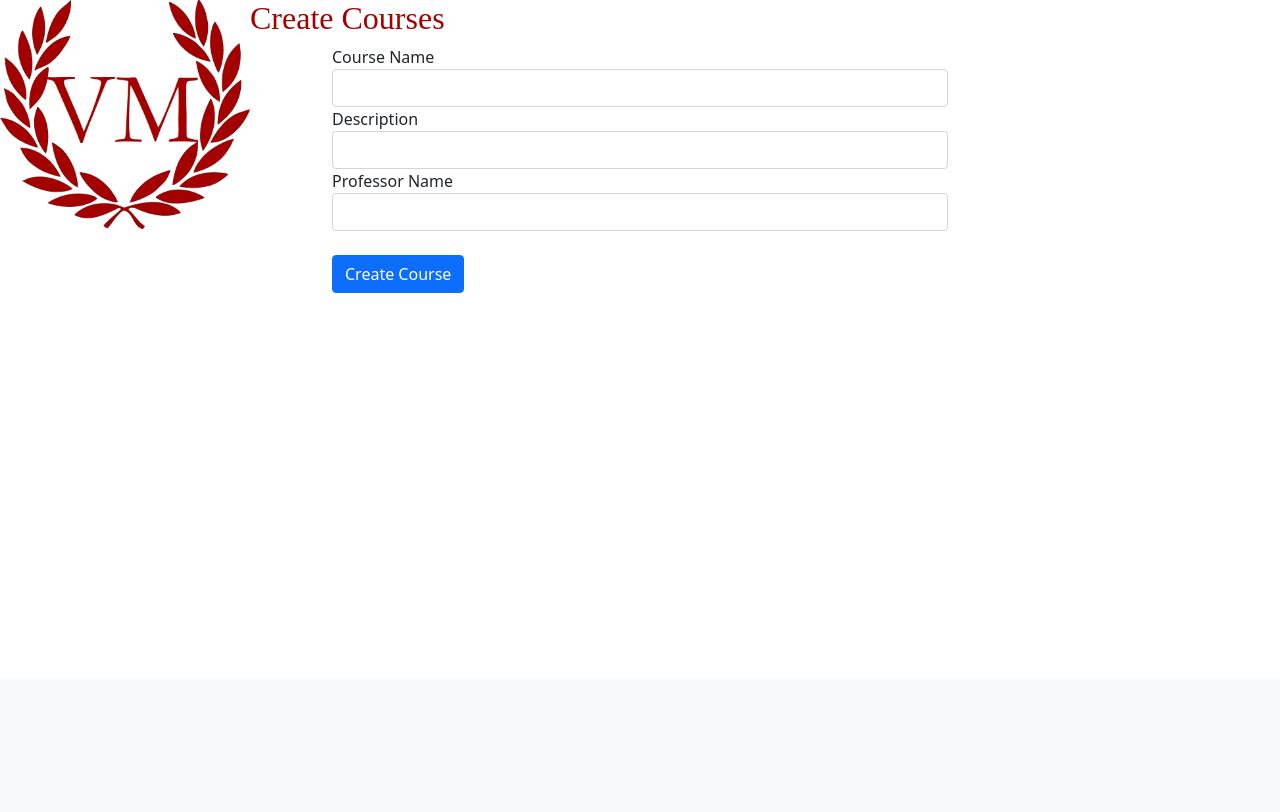
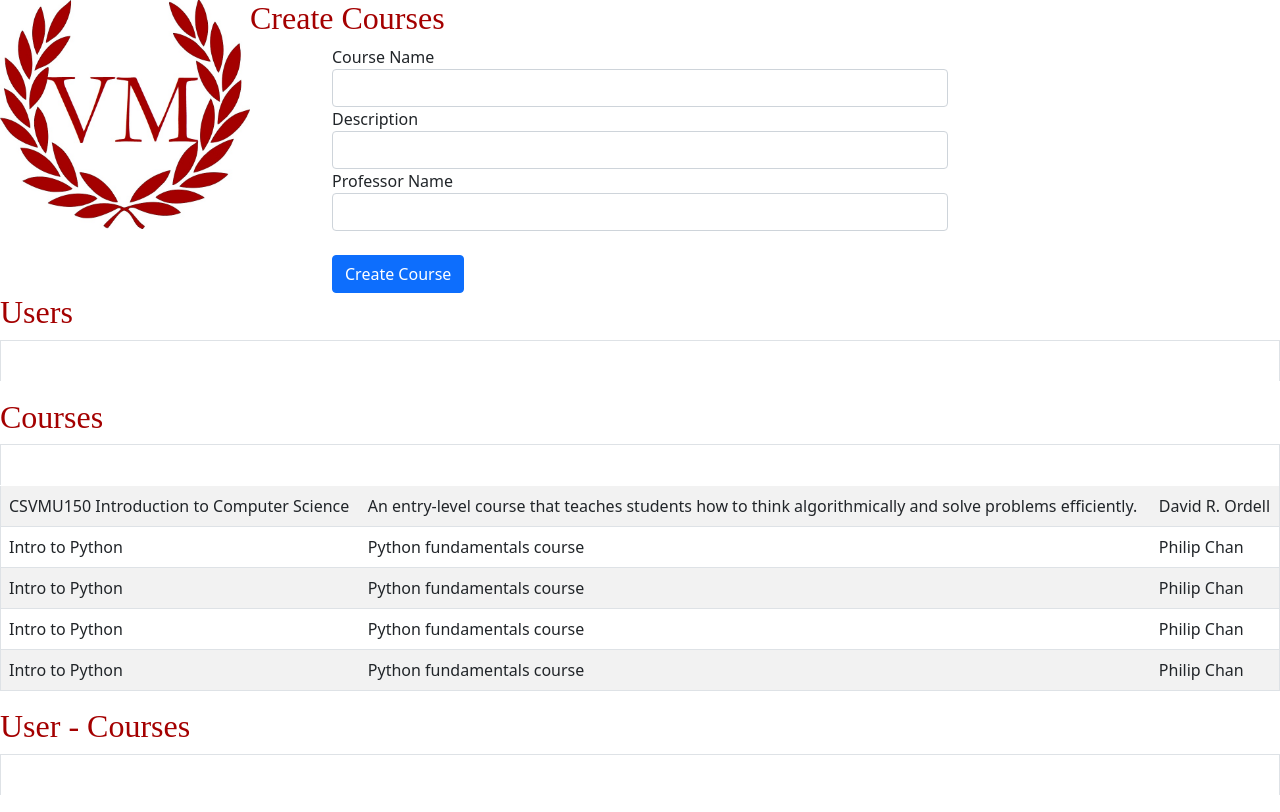
Before and after one commit to kimmiev214/CourseRegistrationWebsite, a Flask app: page /admincourses/ in a window 1280 px wide. Shown: the part 121-933 px from the top of the page. Before the commit the page ends 414 px from the top, so only its background shows below. Run offline with Flask 2, Linux system fonts and the light colour scheme; data comes from the database, SQL or seed files in the repository; both versions use the stored data as it was after the commit; lists and menus that the app fills with data are empty; parts of the project's set-up code (start-up, migrations or seed data) failed here and were passed over.

Commit message:
created tables in admin and courses that reflect properly

```diff
--- a/vmuniversity_flask/VMUniversity.py
+++ b/vmuniversity_flask/VMUniversity.py
@@ -4,7 +4,7 @@ This is a flask program to create a course registration website for a hypothetic
 #imports
 from vmuniversity_flask import app, db, bcrypt
 from vmuniversity_flask.forms import RegistrationForm, LoginForm, AdminForm, CreateCourseForm
-from vmuniversity_flask.models import User, Course
+from vmuniversity_flask.models import User, Course, user_course
 from flask import redirect, render_template, url_for, flash
 import re
 from flask_login import  login_user, logout_user, current_user
@@ -63,22 +63,13 @@ def welcome():
     '''This creates the welcome webpage'''
     #returns the render
     return render_template('welcome.html', title='Welcome Page')
-headings = ('Course Number','Title','Options')
-data = (
-    ('CSVMU150','Introduction to Computer Science'),
-    ('CSVMU160','Introduction to Python'),
-    ('CSVMU200','Intermediate Programming'),
-    ('CSVMU310','Introduction to Data Structures'),
-    ('CSVMU332','History of Technology Innovation'),
-    ('CSVMU415','Computer Graphics'),
-    ('CSVMU425','Compiler Theory and Design'),
-    ('CSVMU490','Projects and Trends in Computer Science')
-    )
+
 @app.route('/courses/')
 def courses():
     '''This creates the courses webpage'''
+    courses = Course.query
     #returns the render
-    return render_template('courses.html', title='Course Page', headings = headings, data = data)
+    return render_template('courses.html', title='Course Page', courses=courses)
 
 @app.route('/studentaccount/')
 def studentaccount():
@@ -90,13 +81,16 @@ def studentaccount():
 def admincourses():
     '''This creates the admin webpage'''
     form=CreateCourseForm()
+
+    users = User.query
+    courses = Course.query
     if form.validate_on_submit():
         course=Course(name=form.name.data, description=form.description.data, professor=form.professor.data)
         db.session.add(course)
         db.session.commit()
         flash(f'Course created successfully for {form.name.data}', category='success')
     #returns the render
-    return render_template('admincourses.html', title='Admin Access Page', form=form)
+    return render_template('admincourses.html', title='Admin Access Page', form=form, users=users, courses=courses)
 
 def password_okay(password):
     '''This method uses regex to check the password to meet criteria'''
--- a/vmuniversity_flask/templates/admincourses.html
+++ b/vmuniversity_flask/templates/admincourses.html
@@ -44,4 +44,60 @@
     </div>
   </form>
 </div>
+
+<h2>Users</h2>
+<table id="data" class="table table-striped">
+  <thead>
+    <tr>
+      <th>Name</th>
+      <th>Email</th>
+    </tr>
+  </thead>
+  <tbody>
+    {% for user in users %}
+      <tr>
+        <td>{{ user.username }}</td>
+        <td>{{ user.email }}</td>
+      </tr>
+    {% endfor %}
+  </tbody>
+</table>
+
+
+<h2>Courses</h2>
+<table id="data" class="table table-striped">
+  <thead>
+    <tr>
+      <th>Name</th>
+      <th>Email</th>
+    </tr>
+  </thead>
+  <tbody>
+    {% for course in courses %}
+      <tr>
+        <td>{{ course.name }}</td>
+        <td>{{ course.description}}</td>
+        <td>{{ course.professor}}</td>
+      </tr>
+    {% endfor %}
+  </tbody>
+</table>
+
+<h2>User - Courses</h2>
+<table id="data" class="table table-striped">
+  <thead>
+    <tr>
+      <th>Name</th>
+      <th>Email</th>
+    </tr>
+  </thead>
+  <tbody>
+    {% for usercourse in usercourses %}
+      <tr>
+        <td>{{ user.name }}</td>
+        <td>{{ course.name}}</td>
+      </tr>
+    {% endfor %}
+  </tbody>
+</table>
 {% endblock %}
```
Also changed, not shown: vmuniversity_flask/models.py (+7 -0 lines), vmuniversity_flask/templates/administration.html (+7 -0 lines), vmuniversity_flask/templates/courses.html (+18 -23 lines), vmuniversity_flask/database/vmuniversitycourses.db.
